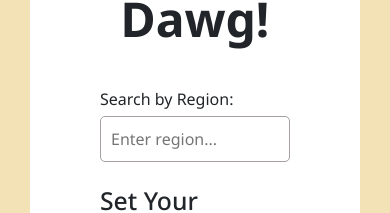
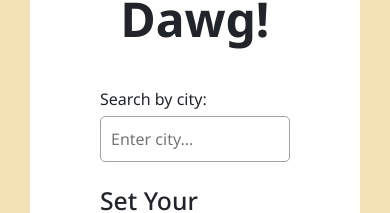
Before and after one commit to UW-INFO442-AU24/INFO442_Green_Team, a React (Create React App) app in the folder dawgpool/: page / in a window 390 px wide. Shown: the part 415-628 px from the top of the page. Built offline with nearby package versions, Linux system fonts and the light colour scheme; no server answers; the database is empty.

Commit message:
fixed login mobile

```diff
--- a/dawgpool/src/components/MainPage.js
+++ b/dawgpool/src/components/MainPage.js
@@ -123,12 +123,12 @@ function MainPage({ user, database }) {
                 {/* Search Bar */}
                 <div className="search-bar mb-4">
                     <label>
-                        Search by Region:
+                        Search by city:
                         <input
                         type="text"
                         value={searchRegion}
                         onChange={handleSearchChage}
-                        placeholder="Enter region..."
+                        placeholder="Enter city..."
                         />
                     </label>
                 </div>
--- a/dawgpool/src/index.css
+++ b/dawgpool/src/index.css
@@ -840,6 +840,7 @@ footer {
     .login-nav-links {
         font-size: 0.8rem;
         gap: 8px;
+        display: none;
     }
 
     .login-image {
@@ -847,7 +848,7 @@ footer {
     }
 
     .login-image-overlay {
-        font-size: 1.2rem;
+        display:none;
     }
 
     .login-form-section {
```
